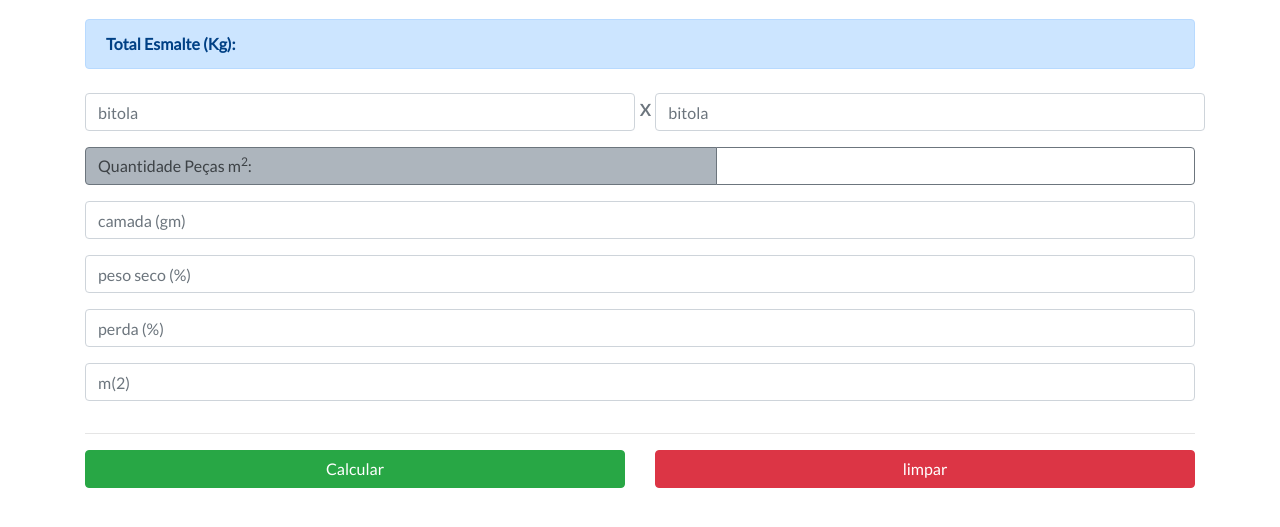
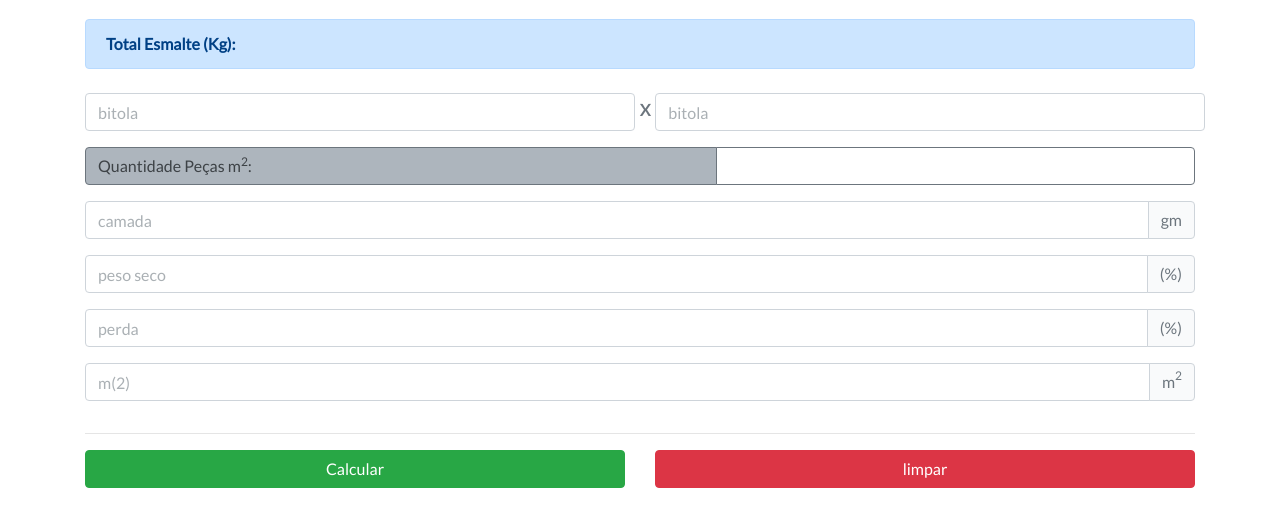
Before and after one commit to Rafaela-Fernandes/calculo-esmalte, a plain HTML site: page index.html in a window 1280 px wide. Shown: the part 397-924 px from the top of the page. Drawn offline with nearby package versions, Linux system fonts and the light colour scheme.

Commit message:
melhorando inputs

```diff
--- a/index.css
+++ b/index.css
@@ -43,3 +43,20 @@ color: #3d4246
 .total-geral{
     display: none;
 }
+
+#form .input-group-text{
+    background-color: #f8f9fac2;
+    color:#6c757d;
+
+}
+
+
+::-webkit-input-placeholder{
+    color: #aab0b4 !important;
+  }
+::-moz-placeholder{
+    color: #aab0b4 !important;
+  }
+:-ms-input-placeholder  {
+    color: #aab0b4 !important;
+  }
--- a/index.html
+++ b/index.html
@@ -33,10 +33,12 @@
             <div class="form-row row-nowrap">
                 <div class="col-md-6 mb-3">
                     <input type="number" class="form-control" placeholder="bitola" id="bt-01">
+
                 </div>
                 <span class="span-person">X</span>
                 <div class="col-md-6 mb-3">
                     <input type="number" class="form-control" placeholder="bitola" id="bt-02">
+
                 </div>
 
             </div>
@@ -47,17 +49,40 @@
 
                 </div>
                 <div class="col-md-12 mb-3">
-                    <input type="number" class="form-control" placeholder="camada (gm)" id="camada">
+                    <div class="input-group">
+                        <input type="number" class="form-control" placeholder="camada" id="camada">
+                        <div class="input-group-append">
+                            <span class="input-group-text" id="basic-addon2">gm</span>
+                        </div>
+                    </div>
                 </div>
 
                 <div class="col-md-12 mb-3">
-                    <input type="number" class="form-control" placeholder="peso seco (%)" id="peso-seco">
+
+                    <div class="input-group">
+                        <input type="number" class="form-control" placeholder="peso seco" id="peso-seco">
+                        <div class="input-group-append">
+                            <span class="input-group-text" id="basic-addon2">(%)</span>
+                        </div>
+                    </div>
                 </div>
                 <div class="col-md-12 mb-3">
-                    <input type="number" class="form-control" placeholder="perda (%)" id="perda">
+
+                    <div class="input-group">
+                        <input type="number" class="form-control" placeholder="perda" id="perda">
+                        <div class="input-group-append">
+                            <span class="input-group-text" id="basic-addon2">(%)</span>
+                        </div>
+                    </div>
                 </div>
                 <div class="col-md-12 mb-3">
-                    <input type="number" class="form-control" placeholder="m(2)" id="metros">
+                    <div class="input-group">
+                        <input type="number" class="form-control" placeholder="m(2)" id="metros">
+                        <div class="input-group-append">
+                            <span class="input-group-text" id="basic-addon2">m<sup>2</sup></span>
+                        </div>
+                    </div>
+
                 </div>
 
 
```
